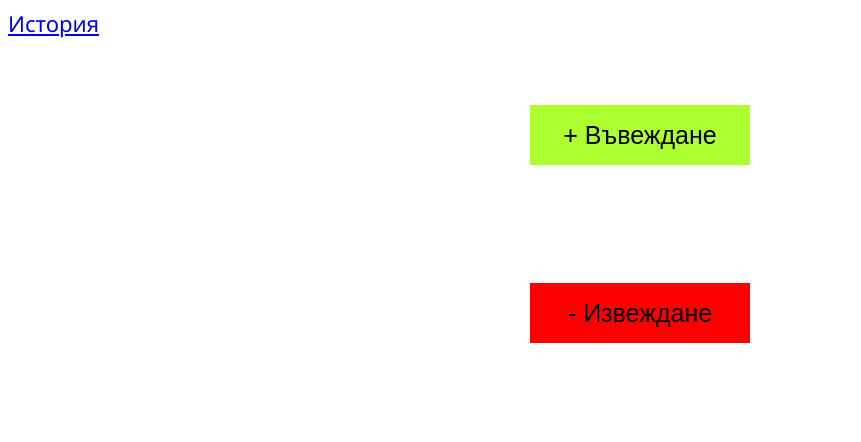
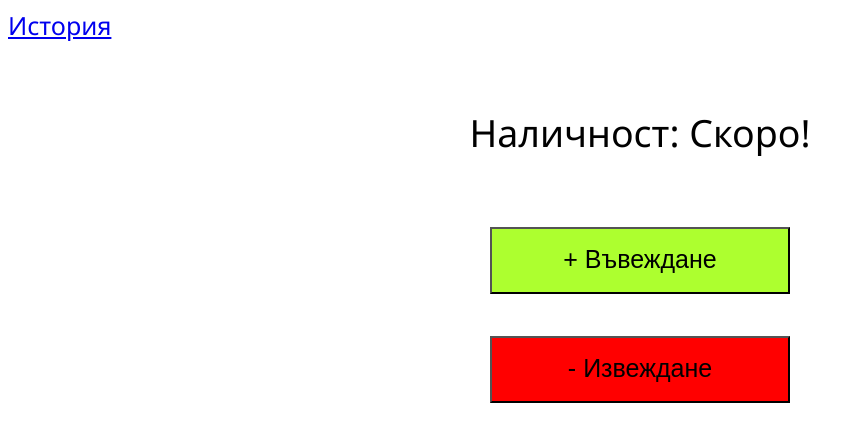
Before and after one commit to xfgt/money-monitor, a PHP site: page / in a window 1280 px wide. Shown: the top 442 px of the page, without its empty margins (0-861 px from the left). Run offline with PHP 8.4, Linux system fonts and the light colour scheme.

Commit message:
index page restructure and style changes

```diff
--- a/index.html
+++ b/index.html
@@ -6,98 +6,87 @@
     <link rel="icon" href="public/img/fc.gif" type="image/gif">
     <meta http-equiv="Content-Type" charset="UTF-8" name="viewport" content="width=device-width, initial-scale=1.0, text/html" />
     <title>Money Monitoring</title>
+
 </head>
 
 <body>
 
-    <div id="statusBox"><a href="history.html">История</a></div>
+    <div id="statusBox"><a href="history.html">История</a></div><br>
+
+
 
     <div id="mainContent">
-        <div id="inputBox" style="border: none;">
-            <form id="makeBalance" name="frmInsertDB" method="GET">
-                <!--<h2 id="h2_balance" style="font-weight: 400;">Наличност: <tt id="f_balance" style="font-weight: 800;"></tt> лв.</h2>-->
+        <h2 id="h2_balance" style="font-weight: 400;">Наличност: <tt id="f_balance" style="font-weight: 800;"></tt>Скоро!</h2><br>
 
-                <div id="mainButtons">
+        <div id="incomeBox">
+            <form id="form_income" name="formIncome" method="GET" action="public/php/insertToDB.php">
+
+                <div id="buttonIncome">
                     <!--Въвеждане-->
-                    <a
-                        onclick="
-                                    document.getElementById('fundsField').style.display = 'block';
-                                    document.getElementById('expencesField').style.display = 'none';
-                                    document.getElementById('SubmitDiv').style.display = 'block';
-                                    document.getElementById('inputBox').style.border = 'solid 1px black';
-                                ">
-                        <input type="button" value="+ Въвеждане" id="incomeButton"></input>
+                    <a onclick="
+                        document.getElementById('fundsField').style.display = 'block';
+                        document.getElementById('expencesField').style.display = 'none';
+                        document.getElementById('SubmitDivIn').style.display = 'block';
+                        document.getElementById('fundsField').style.border = 'solid 1px black';
+                    ">
+                        <input type="button" value="+ Въвеждане" style="background-color: greenyellow;"></input>
                     </a>
-
-
                 </div>
 
-
-                <br><br>
-
+                <br>
                 <!--Поле въвеждане-->
-                <div id="fundsField" style="display:none;">
-                    <input type="text" name="ActionIn" value="1" style="display: none;">
-                    <hr>
-                    <label>Въвеждана сума </label>
-                    <input type="number" name=AmountAdded id="amountP" placeholder="864.19"  />
+                <div id="fundsField" style="display: none;">
+                    <input type="text" name="Action" value="1" style="display: none;">
+                    <label>Въвеждана сума </label> <input type="number" name=AmountAdded  placeholder="864.19"  required/>
                     <br><br>
-                    <label>Аргументи </label>
-                    <input type="text" name=ArgumentsIncome id="argumentsP" placeholder="заплата"  />
-                    <hr>
+                    <label>Аргументи </label> <input type="text" name=ArgumentsIncome  placeholder="заплата" required />
+                    <br><br>
+                    <!--Бутонче за изпращане-->
+                    <div id="SubmitDivIn" style="display:none;">
+                        <button type="submit">Вкарай!</button>
+                    </div>
                 </div>
 
 
 
+            </form>
+        </div>
 
-                <!--Бутонче за изпращане-->
-                <div id="SubmitDiv" style="display:none;"><button type="submit" id="Submit" name="Submit">Изпрати</button></div>
+        <div id="outcomeBox">
+            <form id="form_outcome" name="formOutcome" method="GET" action="public/php/insertToDB.php">
+
+                <div id="buttonOutcome">
+                    <!--Извеждане-->
+                    <a onclick="
+                        document.getElementById('fundsField').style.display = 'none';
+                        document.getElementById('expencesField').style.display = 'block';
+                        document.getElementById('SubmitDivOut').style.display = 'block';
+                        document.getElementById('expencesField').style.border = 'solid 1px black';
+                    ">
+                        <input type="button" value="- Извеждане" style="background-color: red;"></input>
+                    </a>
+                </div>
+
+                <br>
+                <!--Поле извеждане-->
+                <div id="expencesField" style="display:none;">
+                    <input type="text" name="Action" value="0" style="display: none;">
+                    <label>Извеждана сума </label> <input type="number" name=AmountDrawn  placeholder="64.33"  required/>
+                    <br><br>
+                    <label>Аргументи </label> <input type="text" name=ArgumentsOutcome  placeholder="сметката за телефона" required />
+                    <br><br>
+                    <!--Бутонче за изпращане-->
+                    <div id="SubmitDivOut" style="display:none;">
+                        <button type="submit">Изведи</button>
+                    </div>
+                </div>
+
+
 
             </form>
 
 
-            <form id="makeBalance" name="frmInsertDB" method="GET">
-                <!--<h2 id="h2_balance" style="font-weight: 400;">Наличност: <tt id="f_balance" style="font-weight: 800;"></tt> лв.</h2>-->
-
-                <div id="mainButtons">
-
-                    <!--Извеждане-->
-                    <a
-                        onclick="
-                                    document.getElementById('expencesField').style.display = 'block';
-                                    document.getElementById('fundsField').style.display = 'none';
-                                    document.getElementById('SubmitDiv').style.display = 'block';
-                                    document.getElementById('inputBox').style.border = 'solid 1px black';
-
-                                ">
-                        <input type="button" value="- Извеждане" id="outcomeButton"></input>
-                    </a>
-                </div>
-
-
-
-
-                <!--Поле извеждане-->
-                <div id="expencesField" style="display:none;">
-                    <input type="text" name="ActionOut" value="0" style="display: none;">
-                    <hr>
-                    <label>Извеждана сума </label>
-                    <input type="number" name=AmountDrawn id="amountM" placeholder="64.76"  />
-                    <br><br>
-                    <label>Аргументи </label>
-                    <input type="text" name=ArgumentsOutcome id="argumentsM" placeholder="да платя телефона"  />
-                    <hr>
-                </div>
-
-                <!--Бутонче за изпращане-->
-                <div id="SubmitDiv" style="display:none;"><button type="submit" id="Submit" name="Submit">Изпрати</button></div>
-
-            </form>
-
         </div>
-
-        <div id="msg"></div>
-
     </div>
 
 
--- a/public/css/indexpage.css
+++ b/public/css/indexpage.css
@@ -1,36 +1,27 @@
 body{
-    font-size: 22px;
+    font-size: 25px;
     font-family: 'Segoe UI', Tahoma, Geneva, Verdana, sans-serif;
+}
+
+#incomeBox, #outcomeBox{
+    margin: 0 auto 0 auto;
+    max-width: 600px;
 }
 
 #mainContent{
     text-align: center;
 }
 
-#inputBox{
+
+
+button, input {
+    width: 300px;
+    color: black;
+    padding: 16px 0px 18px 0px;
     text-align: center;
-    margin: 1% auto 0 auto;
-    padding: 2% auto 0 auto;
-    max-width: 1000px;
-    min-width: 220px;
-}
 
-button,input {
-    width: 220px;
-    height: 60px;
-    color: black;
-    padding: 16px 32px;
-    text-align: center;
-    text-decoration: none;
-    display: inline-block;
     font-size: 25px;
     margin: 4px 2px;
-    transition-duration: 0.4s;
+    transition-duration: 0.1s;
     cursor: pointer;
   }
-#incomeButton {background-color: greenyellow; border: none;}
-#outcomeButton {background-color: red; border: none;}
-
-#makeBalance{
-    padding: 5% 0 0 0;
-}
```
